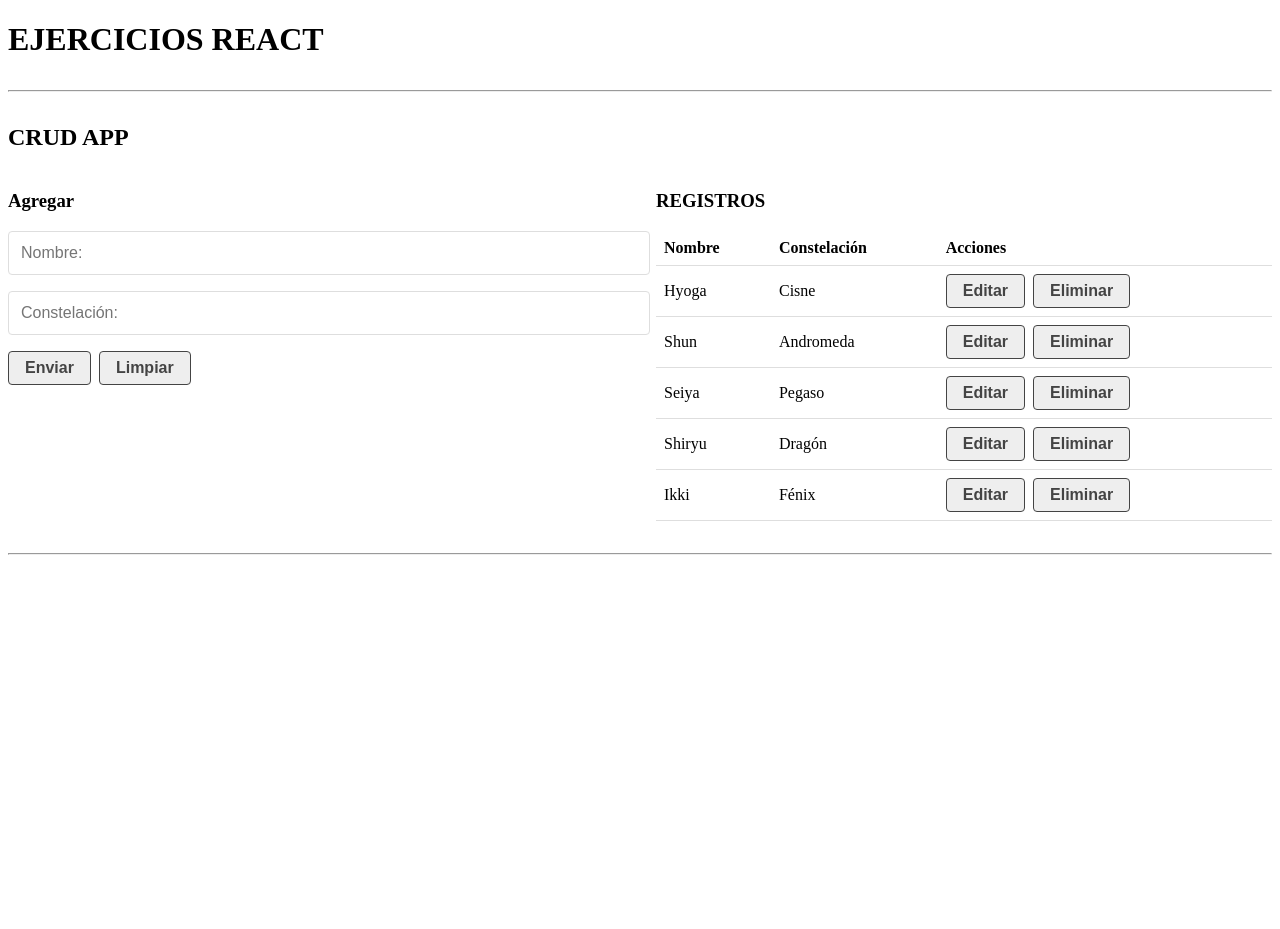
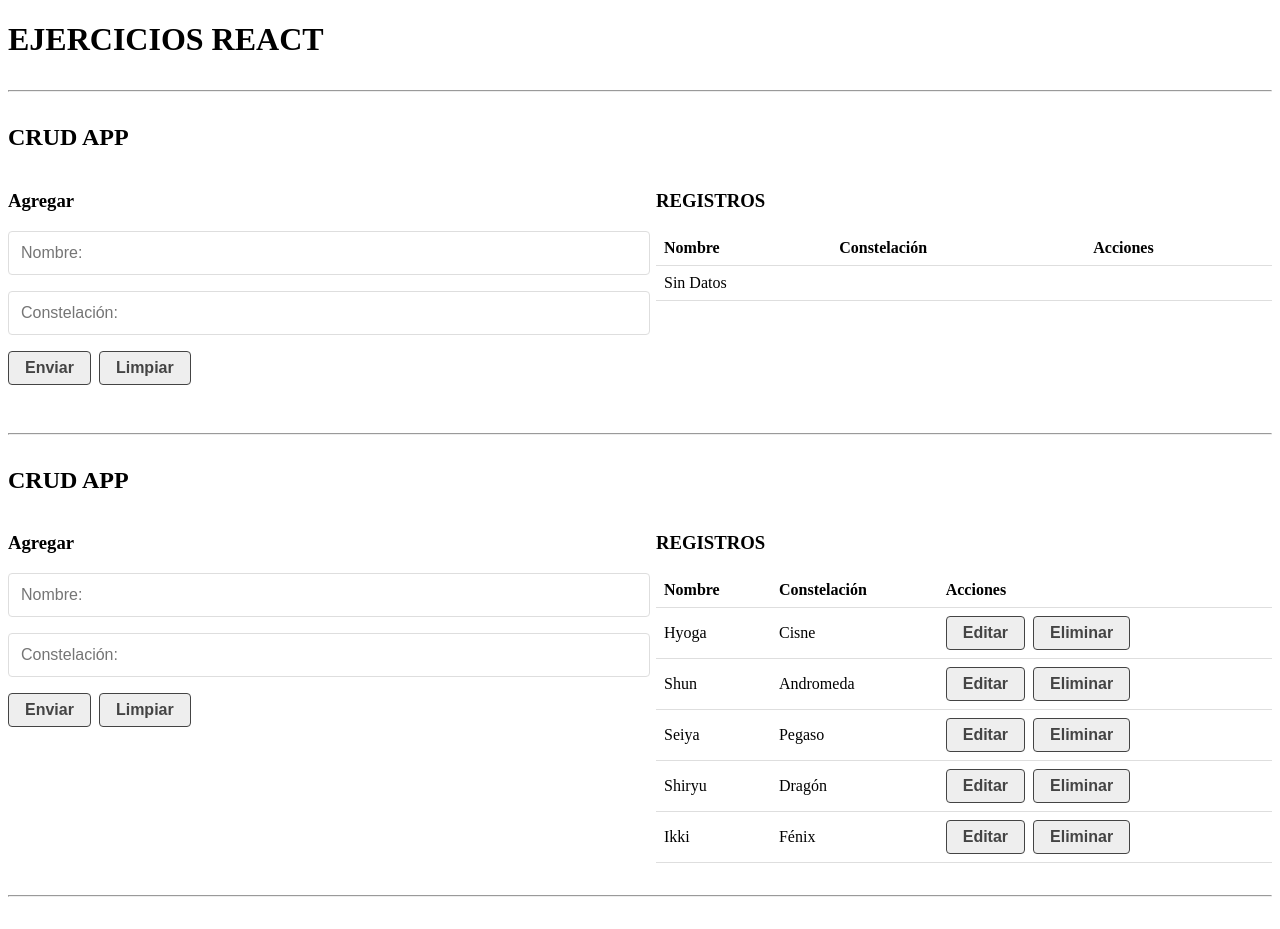
Before and after one commit to manuellpz/WebCourses, a React (Vite) app in the folder React-Ejercicios/: page / in a window 1280 px wide. Before the commit the page ends 800 px from the top, so only its background shows below. Built offline with nearby package versions, Linux system fonts and the light colour scheme.

Commit message:
JSON SERVER

```diff
--- a/React-Ejercicios/package.json
+++ b/React-Ejercicios/package.json
@@ -7,9 +7,11 @@
     "dev": "vite",
     "build": "vite build",
     "lint": "eslint . --ext js,jsx --report-unused-disable-directives --max-warnings 0",
-    "preview": "vite preview"
+    "preview": "vite preview",
+    "fake-api": "json-server --watch src/api/db.json"
   },
   "dependencies": {
+    "json-server": "^0.17.4",
     "react": "^18.2.0",
     "react-dom": "^18.2.0"
   },
--- a/React-Ejercicios/src/App.jsx
+++ b/React-Ejercicios/src/App.jsx
@@ -1,3 +1,4 @@
+import CrudApi from "./components/CrudApi"
 import CrudApp from "./components/CrudApp"
 
 function App() {
@@ -6,6 +7,8 @@
     <>
       <h1>EJERCICIOS REACT</h1>
       <hr />
+      <CrudApi />
+      <hr />
       <CrudApp />
       <hr />
     </>
--- /dev/null
+++ b/React-Ejercicios/src/api/db.json
@@ -0,0 +1,29 @@
+{
+  "caballeros": [
+    {
+      "id": 1,
+      "name": "Hyoga",
+      "constellation": "Cisne"
+    },
+    {
+      "id": 2,
+      "name": "Shun",
+      "constellation": "Andromeda"
+    },
+    {
+      "id": 3,
+      "name": "Seiya",
+      "constellation": "Pegaso"
+    },
+    {
+      "id": 4,
+      "name": "Shiryu",
+      "constellation": "Dragón"
+    },
+    {
+      "id": 5,
+      "name": "Ikki",
+      "constellation": "Fénix"
+    }
+  ]
+}
--- /dev/null
+++ b/React-Ejercicios/src/components/CrudApi.jsx
@@ -0,0 +1,52 @@
+import React, { useState } from "react";
+import CrudForm from "./CrudForm";
+import CrudTable from "./CrudTable";
+
+const CrudApi = () => {
+  const [db, setDb] = useState([]);
+  const [dataToEdit, setDataToEdit] = useState(null);
+
+  const createData = (data) => {
+    data.id = Date.now();
+    setDb([...db, data]);
+  };
+
+  const updateData = (data) => {
+    let newData = db.map((el) => (el.id === data.id ? data : el));
+    setDb(newData);
+  };
+
+  const deleteData = (id) => {
+    let isDelete = confirm(
+      `¿Estás seguro de eliminar el elemento con el ID: ${id}?`
+    );
+
+    if (isDelete) {
+      let newData = db.filter((el) => el.id !== id);
+      setDb(newData);
+    } else {
+      return;
+    }
+  };
+
+  return (
+    <>
+      <h2>CRUD APP</h2>
+      <article className="grid-1-2">
+        <CrudForm
+          createData={createData}
+          updateData={updateData}
+          dataToEdit={dataToEdit}
+          setDataToEdit={setDataToEdit}
+        />
+        <CrudTable
+          data={db}
+          setDataToEdit={setDataToEdit}
+          deleteData={deleteData}
+        />
+      </article>
+    </>
+  );
+};
+
+export default CrudApi;
```
Also changed, not shown: React-Ejercicios/src/helpers/CaballerosZodiaco.json (deleted, +0 -29 lines), 1 other file (tests, documents, lock files or other folders).
